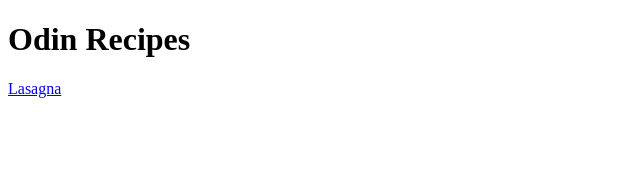
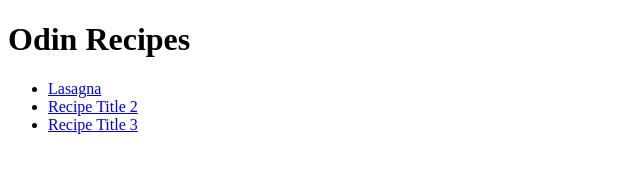
Before and after one commit to prefolo/odin-recipes, a plain HTML site: page index.html in a window 1280 px wide. Shown: the whole page, without its empty margins (0-640 px from the left). Drawn offline with Linux system fonts and the light colour scheme.

Commit message:
Changed lasagna.html unordered to ordered list and insert <ul> of recipes in index.html

```diff
--- a/index.html
+++ b/index.html
@@ -6,6 +6,10 @@
     </head>
     <body>
         <h1>Odin Recipes</h1>
-        <a href="recipes/lasagna.html">Lasagna</a>
+        <ul>
+            <li><a href="recipes/lasagna.html">Lasagna</a></li>
+            <li><a href="recipes/2.html">Recipe Title 2</a></li>
+            <li><a href="recipes/yourrecipe3.html">Recipe Title 3</a></li>
+        </ul>
     </body>
 </html>
```
Also changed, not shown: recipes/lasagna.html (+2 -2 lines).
